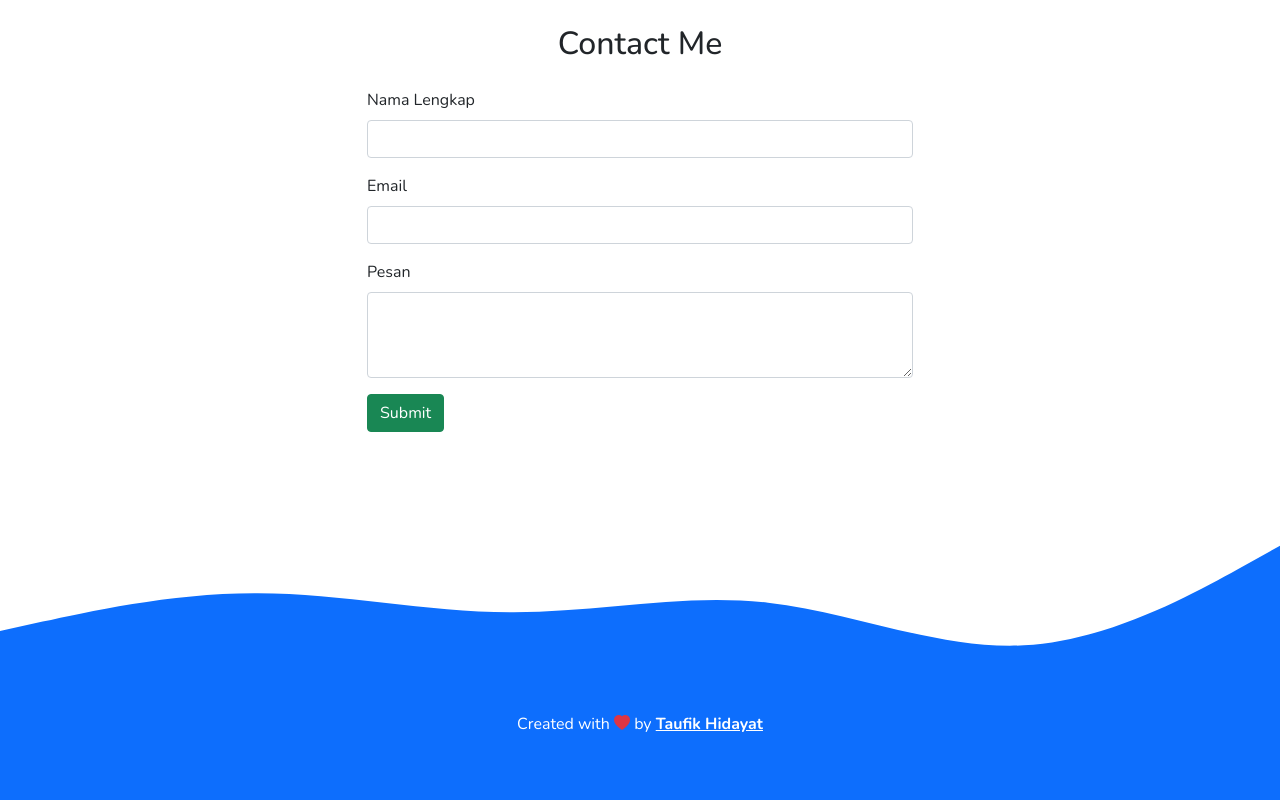
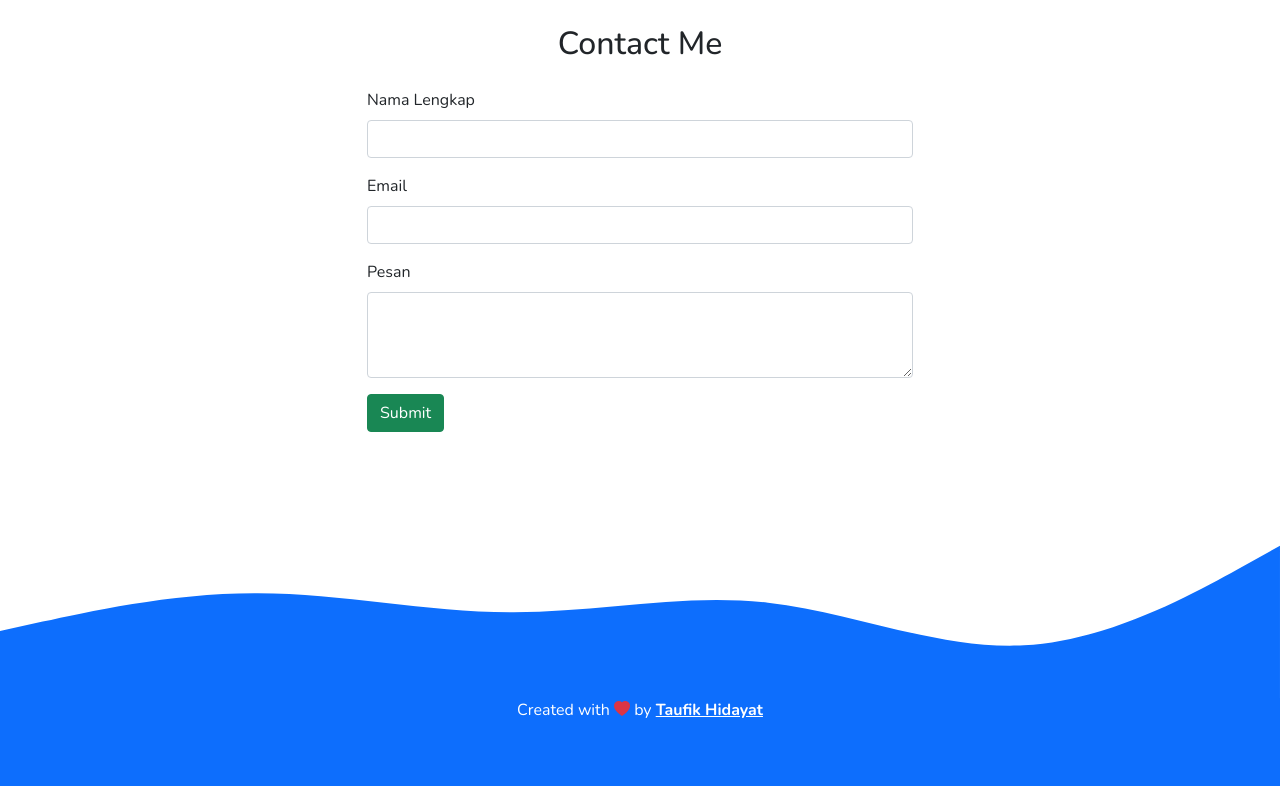
Before and after one commit to pixeleration/pixeleration.github.io, a plain HTML site: page index.html in a window 1280 px wide. Shown: the part 2670-3470 px from the top of the page. Drawn offline with nearby package versions, Linux system fonts and the light colour scheme.

Commit message:
resize footer wave

```diff
--- a/index.html
+++ b/index.html
@@ -190,7 +190,7 @@
           </div>
         </div>
       </div>
-      <svg xmlns="http://www.w3.org/2000/svg" viewBox="0 0 1440 315">
+      <svg xmlns="http://www.w3.org/2000/svg" viewBox="0 0 1440 300">
         <path
           fill="#0d6efd"
           fill-opacity="1"
```
